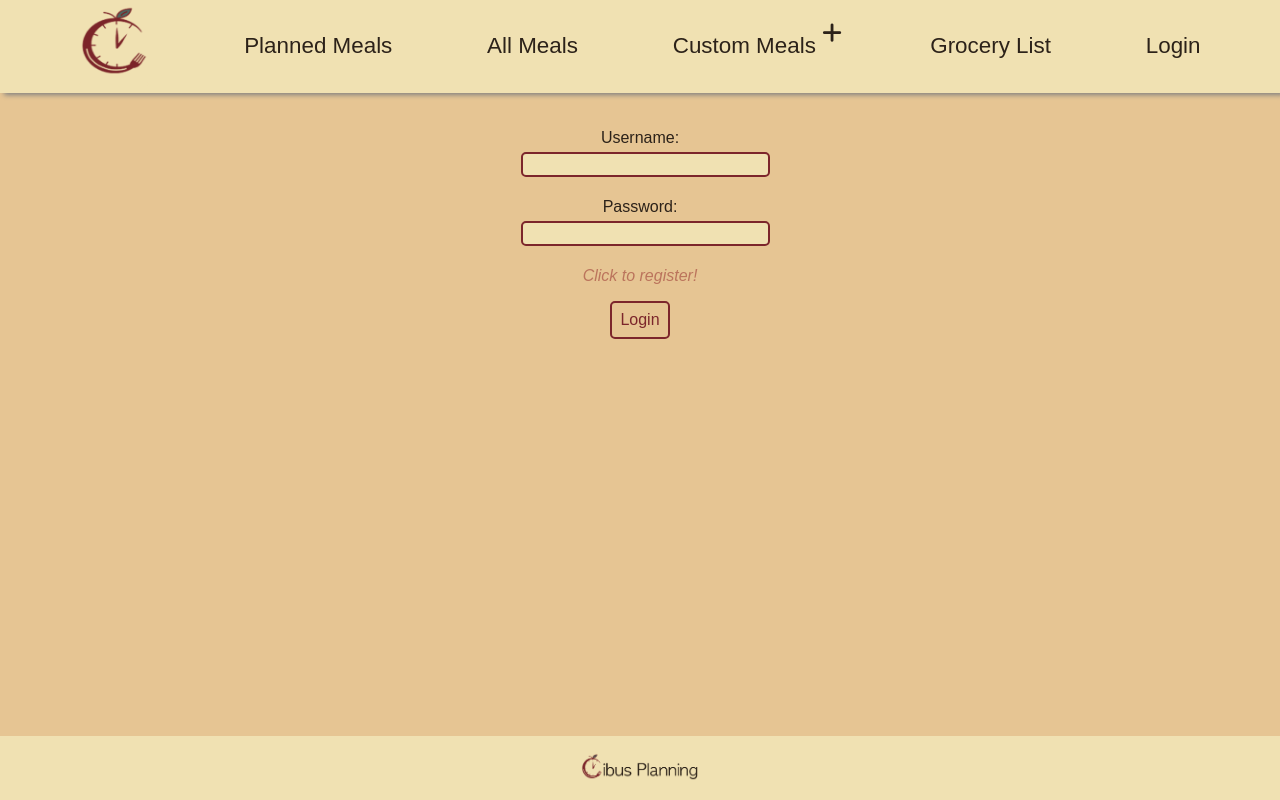
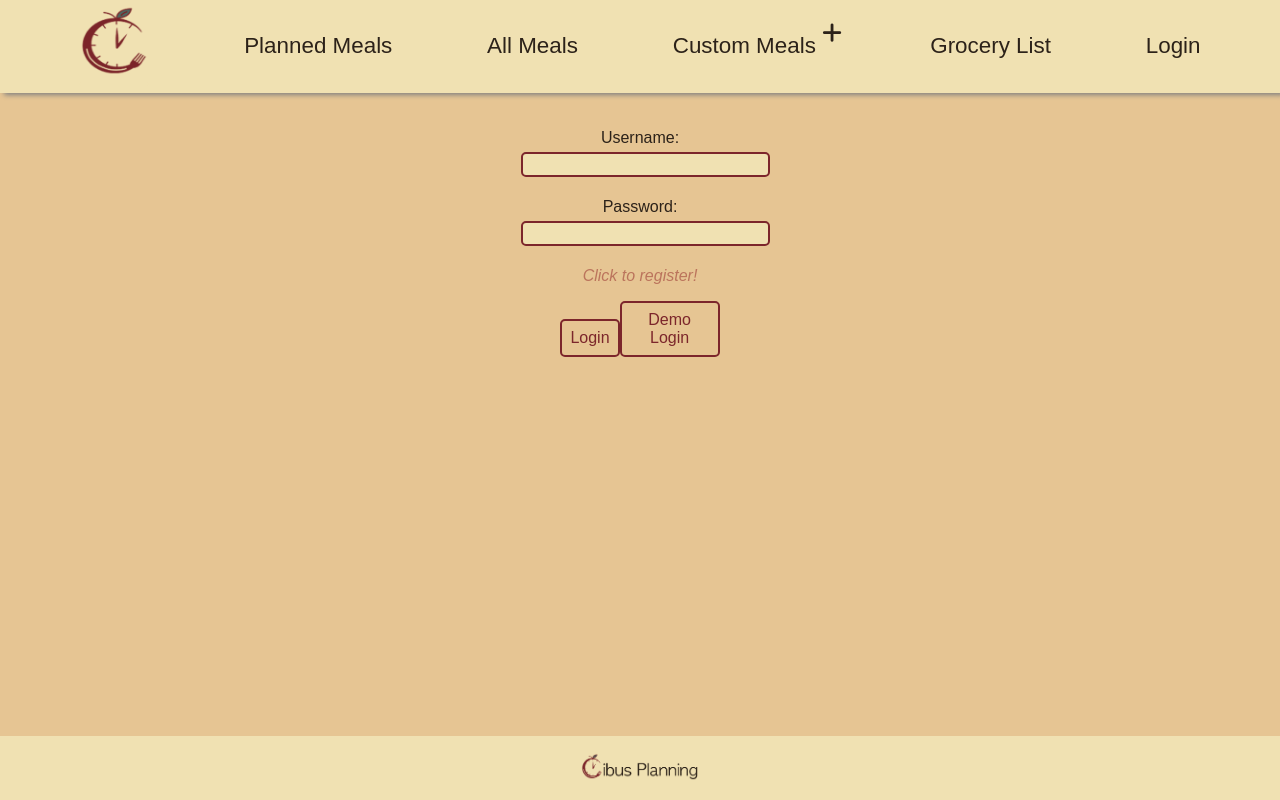
Before and after one commit to aamrlyman/CibusPlanning-Frontend, a React (Create React App) app: page /login in a window 1280 px wide. Built offline with nearby package versions, Linux system fonts and the light colour scheme.

Commit message:
demo login is working

```diff
--- a/src/pages/LoginPage/LoginPage.js
+++ b/src/pages/LoginPage/LoginPage.js
@@ -18,6 +18,13 @@ const LoginPage = () => {
     }
   }, [isServerError]);
 
+ function demoButtonClick(){
+  document.getElementById("username").value = "Visitor";
+  document.getElementById("password").value =  "Password!@#";
+  formData.username = "Visitor";
+  formData.password = "Password!@#";
+ }
+
   return (
     <div className="container">
       <form className="form" onSubmit={handleSubmit}>
@@ -28,6 +35,7 @@ const LoginPage = () => {
             name="username"
             value={formData.username}
             onChange={handleInputChange}
+            id="username"
           />
         </label>
         <label>
@@ -37,15 +45,21 @@ const LoginPage = () => {
             name="password"
             value={formData.password}
             onChange={handleInputChange}
+            id="password"
           />
         </label>
         {isServerError ? (
           <p className="error">Login failed, incorrect credentials!</p>
         ) : null}
         <Link to="/register">Click to register!</Link>
-        <button>Login</button>
+        <div className="loginButtonsContainer">
+        <button className="loginButton" type="submit">Login</button>
+        <button onClick={()=> demoButtonClick()}>Demo Login</button>
+        </div>
       </form>
+
     </div>
+
   );
 };
 
```
